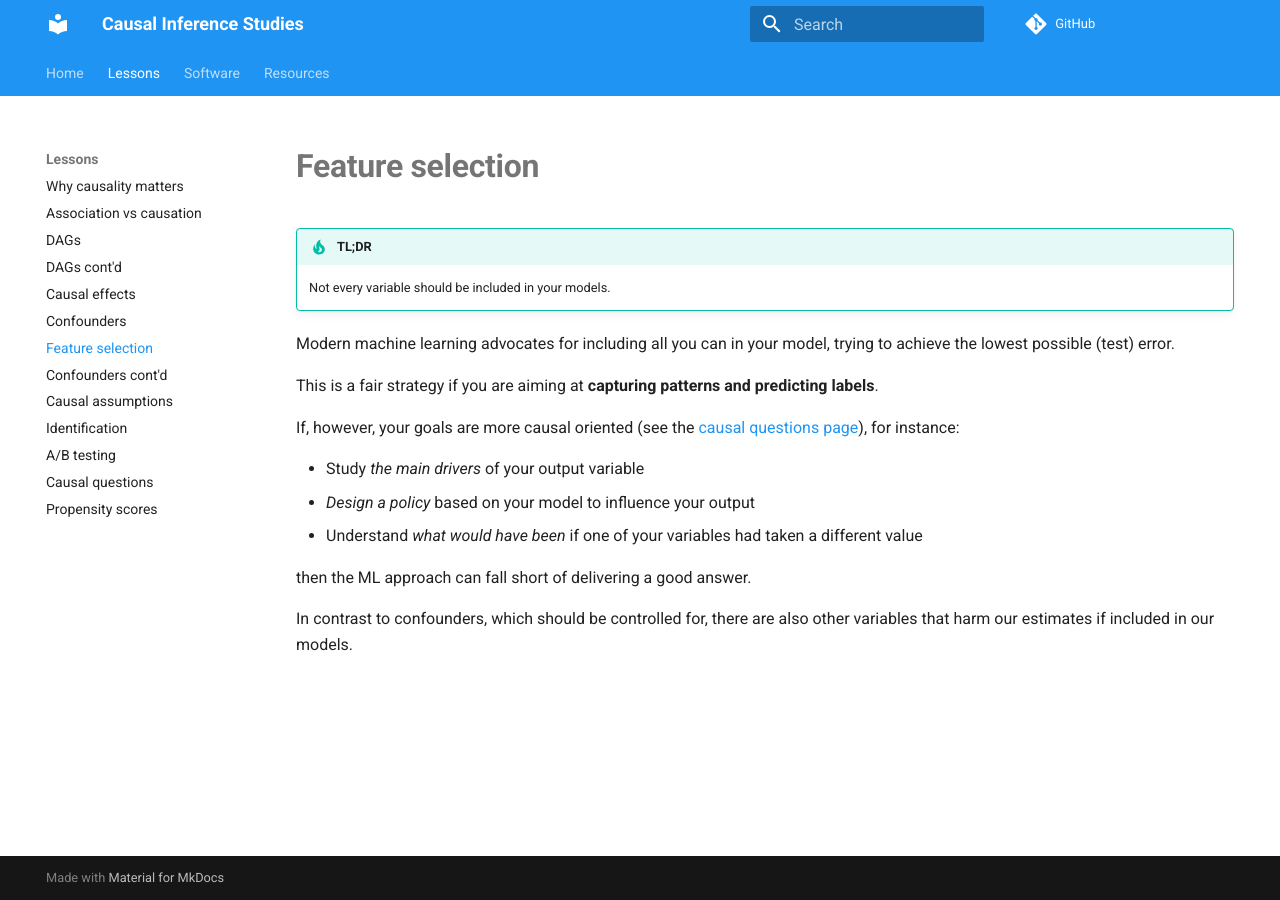
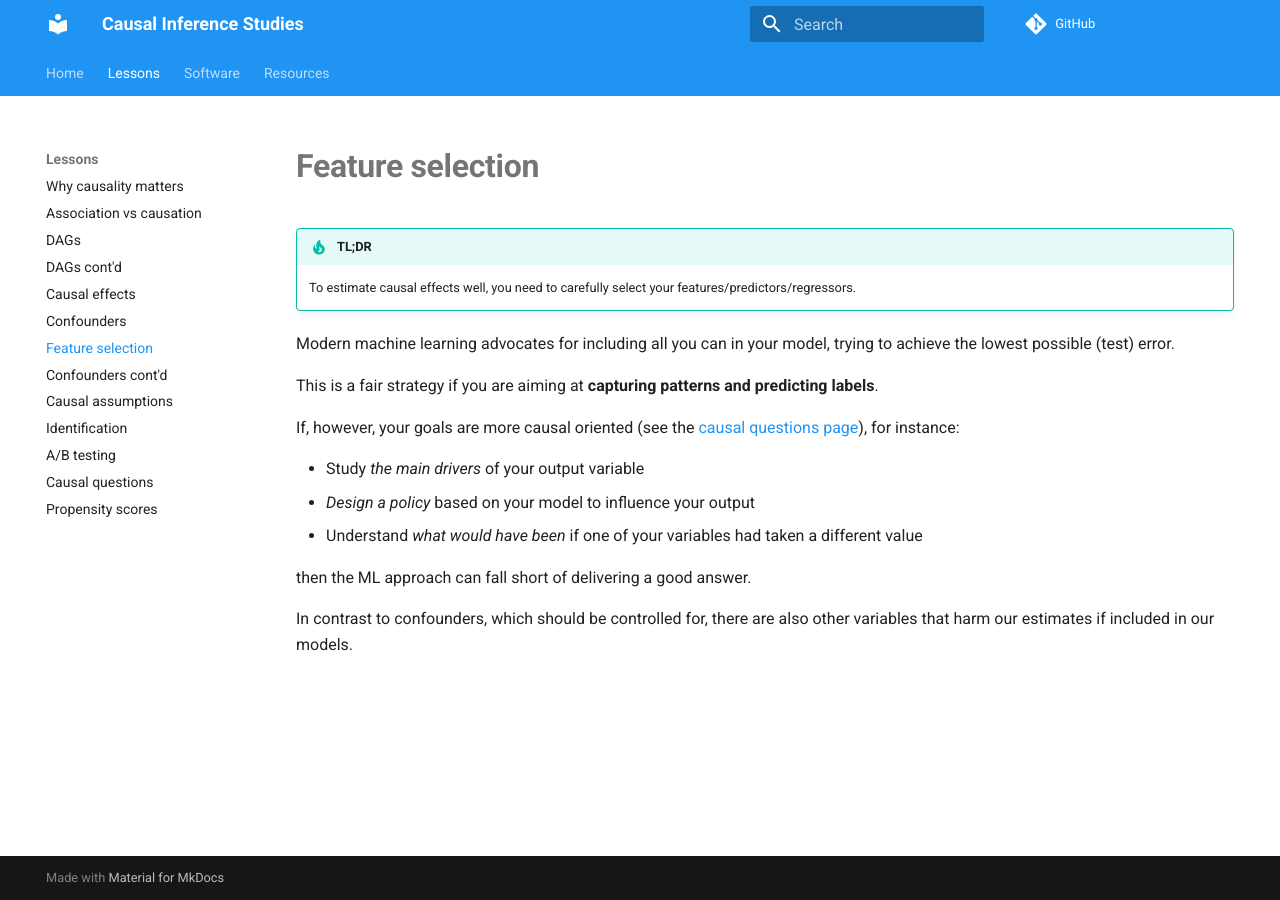
Before and after one commit to emilioMaddalena/causal-inference-studies, an MkDocs documentation site: the page built from material/feature_selection.md, in a window 1280 px wide. Built offline with MkDocs 1.6.1 and Material for MkDocs 9.7.7, drawn with Linux system fonts in a browser that asks for light colours; comment, search, counter and statistics services are not loaded.

Commit message:
Expand page

```diff
--- a/material/feature_selection.md
+++ b/material/feature_selection.md
@@ -2,7 +2,7 @@
 
 <a id="TLDR-the-good-and-the-bad"></a>
 !!! tip "TL;DR"
-    Not every variable should be included in your models.
+    To estimate causal effects well, you need to carefully select your features/predictors/regressors.
 
 Modern machine learning advocates for including all you can in your model, trying to achieve the lowest possible (test) error.
 
```
